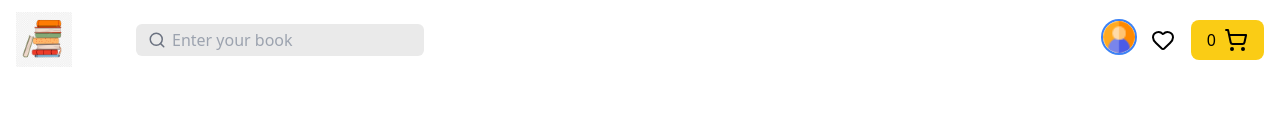
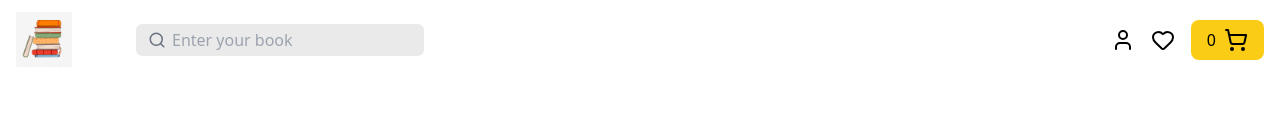
Before and after one commit to Rishabh1-dubey/Book_store, a React (Vite) app in the folder frontend/: page / in a window 1280 px wide. Shown: the top 134 px of the page. Built offline with nearby package versions, Linux system fonts and the light colour scheme.

Commit message:
addig components in our app

```diff
--- a/frontend/src/components/Navbar.jsx
+++ b/frontend/src/components/Navbar.jsx
@@ -5,7 +5,7 @@ import { Link } from "react-router-dom";
 import { useState } from "react";
 
 const Navbar = () => {
-  const [currentUser] = useState(true);
+  const [currentUser] = useState(false);
   const [isDropDown, setIsDropDown] = useState(false);
 
   const navigation = [
@@ -80,7 +80,8 @@ const Navbar = () => {
                 )}
               </>
             ) : (
-              <User className="cursor-pointer" />
+              <Link to="/login">
+              <User className="cursor-pointer" /></Link>
             )}
           </div>
 
```
